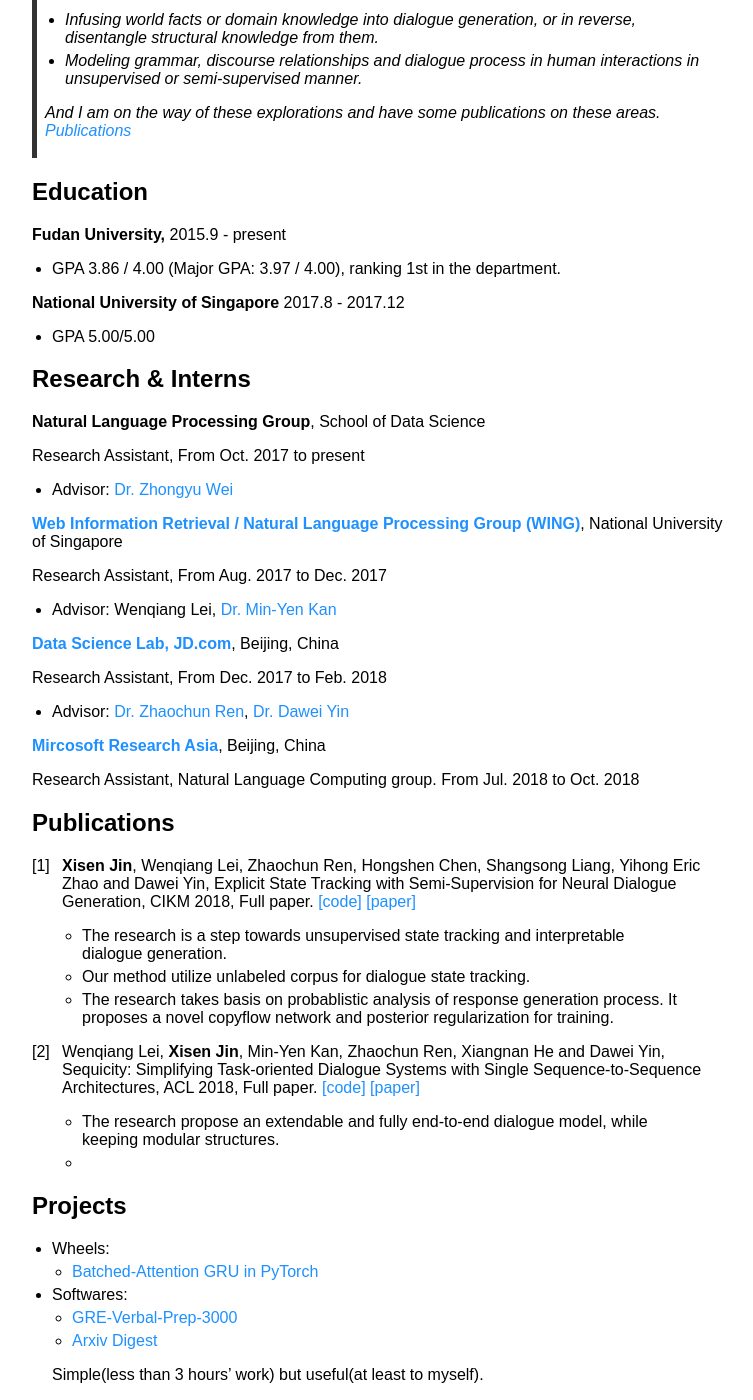
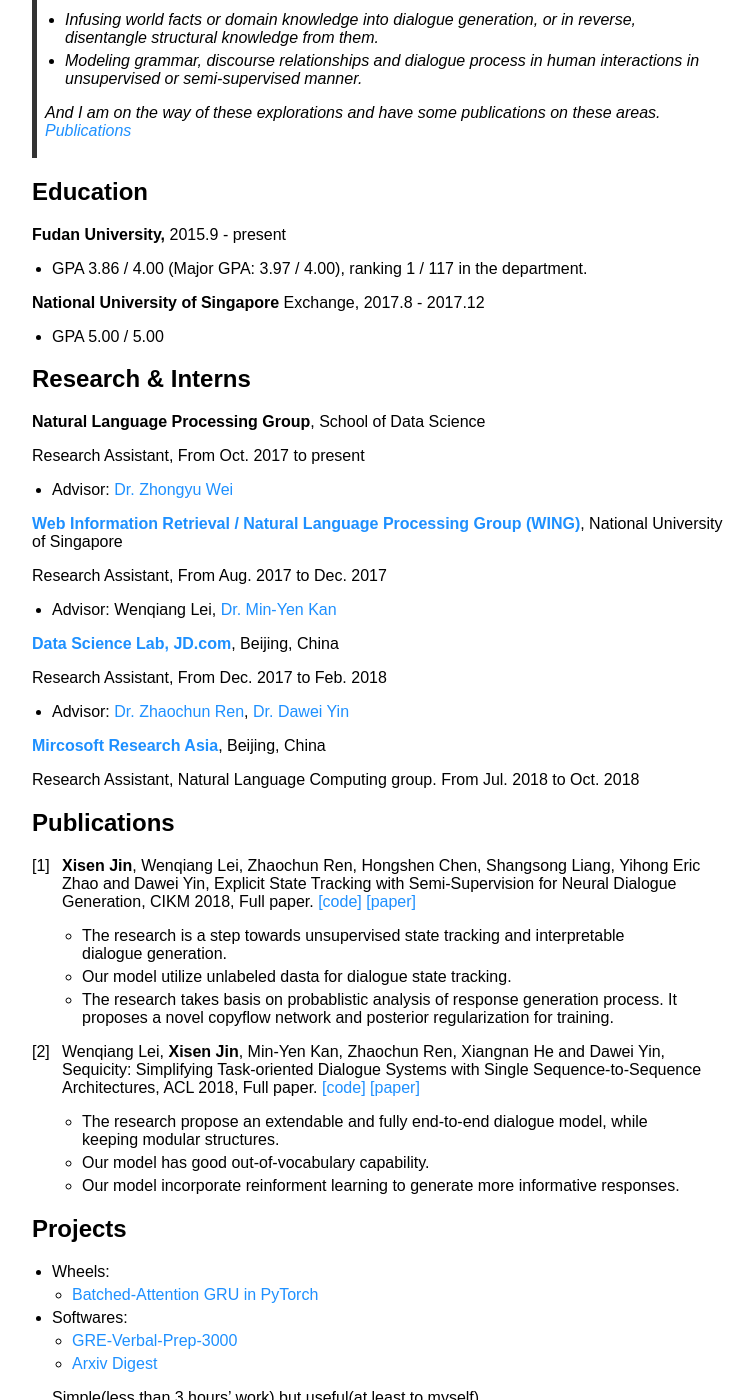
Before and after one commit to AuCson/aucson.github.io, a Jekyll site: the page built from index.md, in a window 1280 px wide and 1400 px high, scrolled down 503 px. Shown: the whole window, without its empty margins (258-1011 px from the left). Built offline with Jekyll 4.4.1, drawn with Linux system fonts in a browser that asks for light colours; our own code applies the rules of GitHub Pages for plain Markdown files.

Commit message:
Update index.md

```diff
--- a/index.md
+++ b/index.md
@@ -20,10 +20,10 @@
 ## Education
 
 <b>Fudan University,</b> 2015.9 - present
-- GPA 3.86 / 4.00 (Major GPA: 3.97 / 4.00), ranking 1st in the department.
+- GPA 3.86 / 4.00 (Major GPA: 3.97 / 4.00), ranking 1 / 117 in the department.
 
-<b>National University of Singapore</b> 2017.8 - 2017.12
-- GPA 5.00/5.00
+<b>National University of Singapore</b> Exchange, 2017.8 - 2017.12
+- GPA 5.00 / 5.00
 
 ## Research & Interns
 
@@ -54,13 +54,14 @@
 1. **Xisen Jin**, Wenqiang Lei, Zhaochun Ren, Hongshen Chen, Shangsong Liang, Yihong Eric Zhao and Dawei Yin, Explicit State Tracking with Semi-Supervision for Neural Dialogue Generation, CIKM 2018, Full paper. [[code]](https://github.com/AuCson/SEDST) [[paper]](https://arxiv.org/pdf/1808.10596.pdf)
 
     - The research is a step towards unsupervised state tracking and interpretable dialogue generation.
-    - Our method utilize unlabeled corpus for dialogue state tracking.
+    - Our model utilize unlabeled dasta for dialogue state tracking.
     - The research takes basis on probablistic analysis of response generation process. It proposes a novel copyflow network and posterior regularization for training.
 
 2. Wenqiang Lei, **Xisen Jin**, Min-Yen Kan, Zhaochun Ren, Xiangnan He and Dawei Yin, Sequicity: Simplifying Task-oriented Dialogue Systems with Single Sequence-to-Sequence Architectures, ACL 2018, Full paper. [[code]](https://github.com/WING-NUS/sequicity) [[paper]](http://www.aclweb.org/anthology/P18-1133)
 
     - The research propose an extendable and fully end-to-end dialogue model, while keeping modular structures.
-    -
+    - Our model has good out-of-vocabulary capability.
+    - Our model incorporate reinforment learning to generate more informative responses.
 
 ## Projects
 - Wheels:
```
